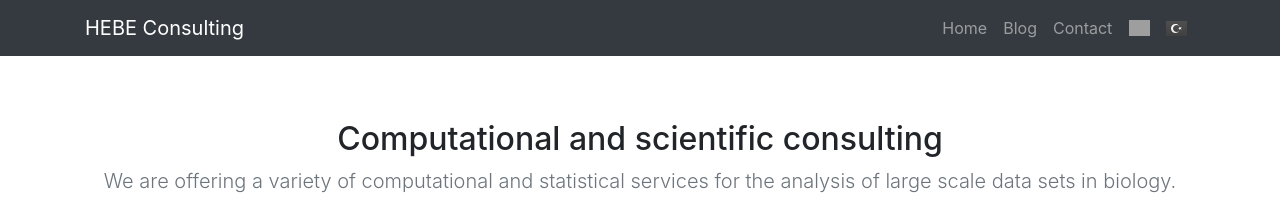
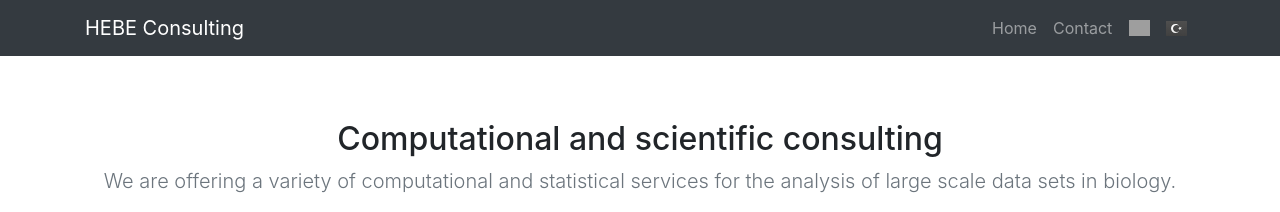
Before and after one commit to HebeConsulting/hebeconsulting.github.io, a Jekyll site: the page built from index.html, in a window 1280 px wide. Shown: the top 212 px of the page. Built offline with Jekyll 4.4.1, drawn with Linux system fonts in a browser that asks for light colours; nearby versions of some CDN libraries; grey boxes are pictures that could not be loaded.

Commit message:
dont show Blog link just yet

```diff
--- a/_includes/header.html
+++ b/_includes/header.html
@@ -12,9 +12,9 @@
               {{ site.navbar["home"][page.lang] }}
             </a>
           </li>
-          <li class="nav-item">
-            <a class="nav-link" href={{ "posts.html" | nyx_absolute_url }} >Blog</a>
-          </li>
+          <!-- <li class="nav-item"> -->
+          <!--   <a class="nav-link" href={{ "posts.html" | nyx_absolute_url }} >Blog</a> -->
+          <!-- </li> -->
           <li class="nav-item">
             <a class="nav-link" href={{ site.navigation["about"][page.lang] | nyx_absolute_url }} >
               {{ site.navbar["contact"][page.lang] }}
```
